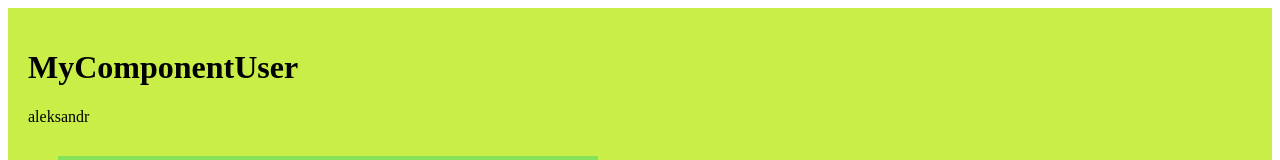
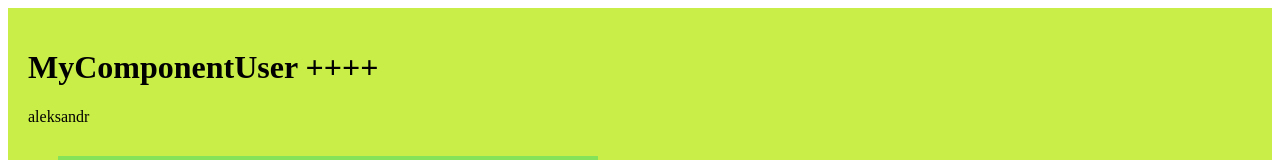
Before and after one commit to kozyrev42/vue_trep72, a Vue app: page / in a window 1280 px wide. Shown: the top 160 px of the page. Built offline with nearby package versions, Linux system fonts and the light colour scheme.

Commit message:
проверочный коммит

```diff
--- a/src/components/MyComponentUser.vue
+++ b/src/components/MyComponentUser.vue
@@ -64,7 +64,7 @@ export default {
 
 <template>
   <div class="MyComponentUser">
-    <h1>MyComponentUser</h1>
+    <h1>MyComponentUser ++++</h1>
     <p>{{ name }}</p>
 
 
```
